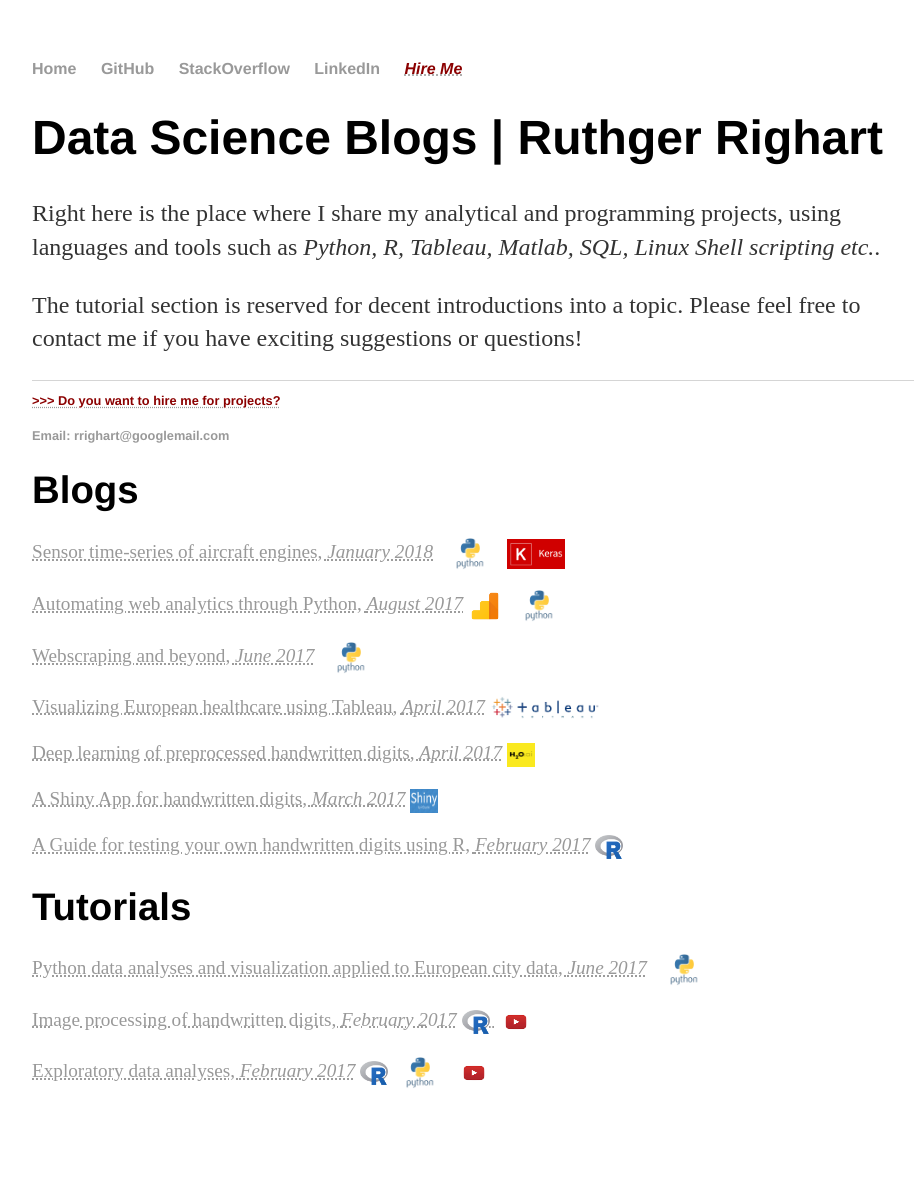
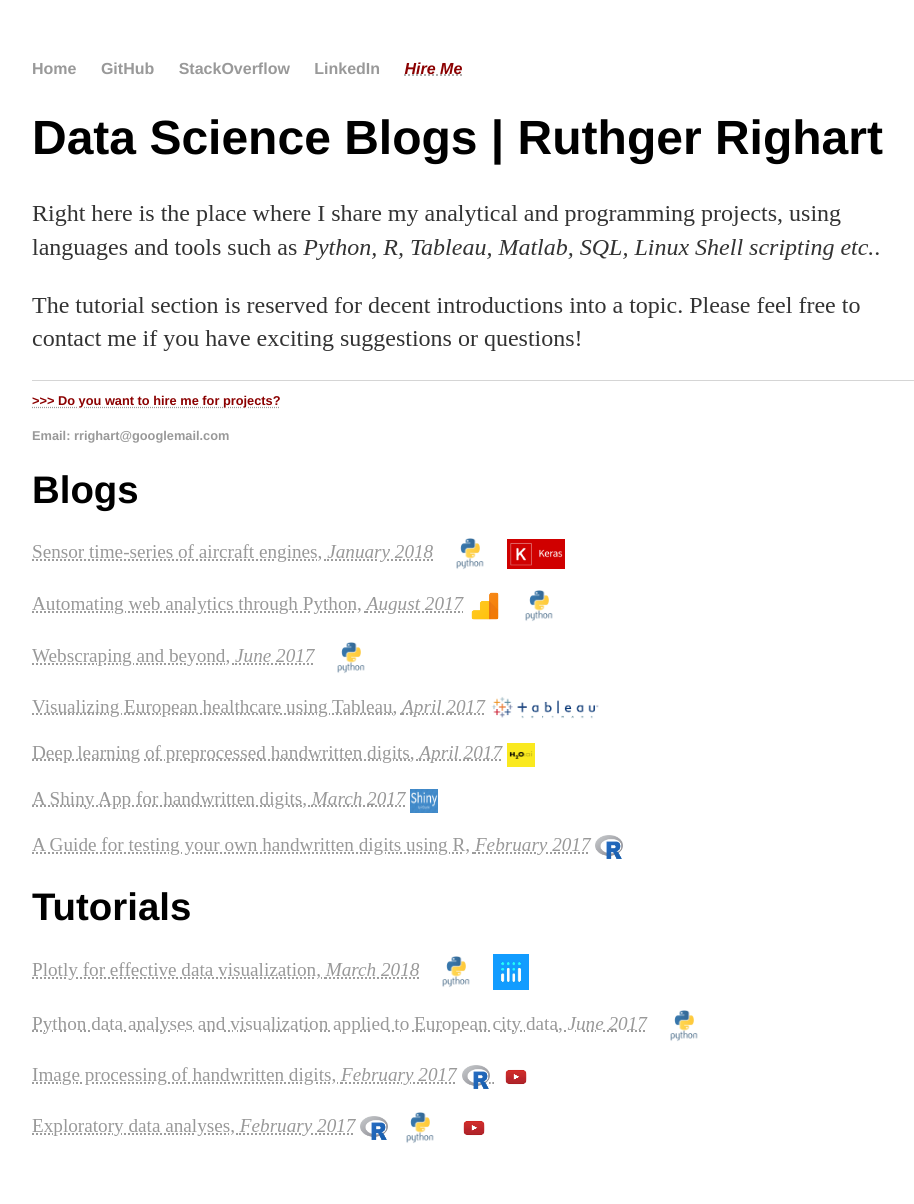
Before and after one commit to RRighart/rrighart.github.io, a Jekyll site: the page index.html, which Jekyll copies as it is, in a window 1280 px wide. Shown: the whole page, without its empty margins (160-1074 px from the left). Built offline with Jekyll 4.4.1, drawn with Linux system fonts in a browser that asks for light colours; before the commit the page ends 1149 px from its top, so only the background shows below that.

Commit message:
Add files via upload

```diff
--- a/index.html
+++ b/index.html
@@ -23,7 +23,7 @@
 	        	<li><a href="https://github.com/RRighart">GitHub</a></li>
         		<li><a href="http://stackoverflow.com/users/4008657/ruthger-righart">StackOverflow</a></li>
 			<li><a href="https://ch.linkedin.com/in/ruthger-righart">LinkedIn</a></li>
-			<li><a href="https://rranalytics.weebly.com/"> <acronym title="Data Science service for small and large projects"><em><font color="darkred">Hire Me</font></em></a></li>
+			<li><a href="https://www.rrighart.com/"> <acronym title="Data Science service for small and large projects"><em><font color="darkred">Hire Me</font></em></a></li>
     		</ul>
 		</nav>
 		<div class="container">
@@ -35,7 +35,7 @@
 		</div><!-- /.container -->
 		<footer>
     		<ul>
-        		<li><a href="https://rranalytics.weebly.com/"><acronym title="Data Science service for small and large projects"><font color="darkred"> >>> Do you want to hire me for projects?</font></a></li>
+        		<li><a href="https://www.rrighart.com/"><acronym title="Data Science service for small and large projects"><font color="darkred"> >>> Do you want to hire me for projects?</font></a></li>
         		<p>
 			<li><a href="mailto:rrighart@googlemail.com">Email: rrighart@googlemail.com</a></li>
         		<p>
@@ -61,6 +61,8 @@
 			</ul>
 			<h1>Tutorials </h1>
 			<p>
+			<p><a href="https://rrighart.github.io/EffPlotly/"> <acronym title="Plotly for effective data visualization">Plotly for effective data visualization, <em>March 2018</em></a> <a href="https://rrighart.github.io/EffPlotly/"> <acronym title="Click here for the Plotly tutorial"> <img src="Pythonlogo.png" style="vertical-align:middle" width="64" height="32"><a href="https://rrighart.github.io/EffPlotly/"> <acronym title="Click here for the Plotly tutorial"><img src="plotly.png" style="vertical-align:middle" width="36" height="36"></p>
+			<p>
 			<p><a href="https://rrighart.github.io/City/"> <acronym title="A beginner's guide showing preprocessing and data visualization in Python. Intuitive data are used">Python data analyses and visualization applied to European city data, <em>June 2017</em></a> <a href="https://rrighart.github.io/City/"> <acronym title="Click here for the Python tutorial"> <img src="Pythonlogo.png" style="vertical-align:middle" width="64" height="32"></p>
 			<p>
 			<p><a href="https://rrighart.github.io/RImage/"> <acronym title="This tutorial gives a step-by-step guidance through image preprocessing as applied in the context of handwritten digits.">Image processing of handwritten digits, <em>February 2017</em></a> <a href="https://rrighart.github.io/RImage/"> <acronym title="Click here to get a guide including R code"> <img src="Rlogo.png" style="vertical-align:middle" width="28" height="24"> <a href="https://www.youtube.com/watch?v=buBO_TEXE-Y"> <acronym title="Click here for the video"> <img src="YouTube.png" style="vertical-align:middle" width="44" height="32"></p>
```
